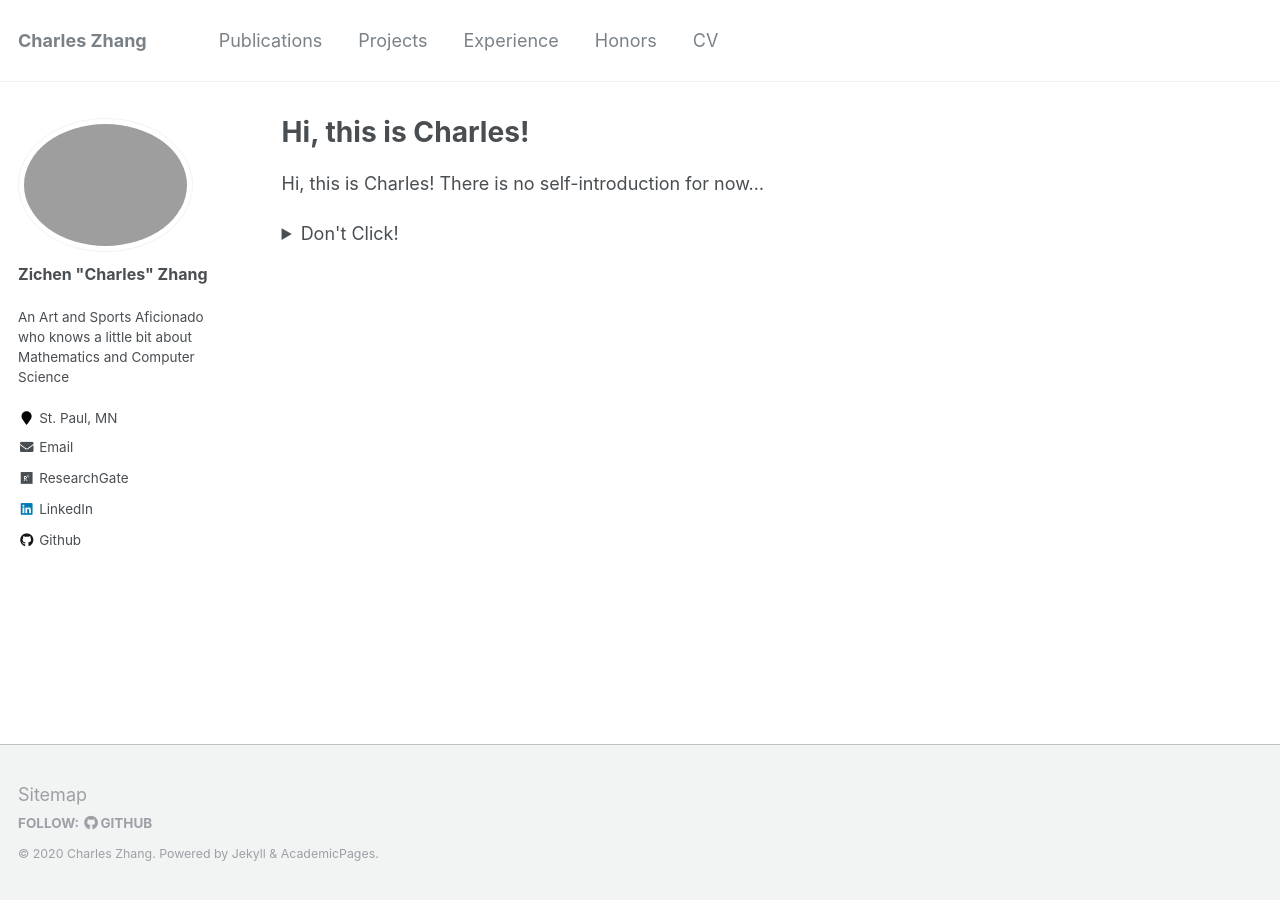
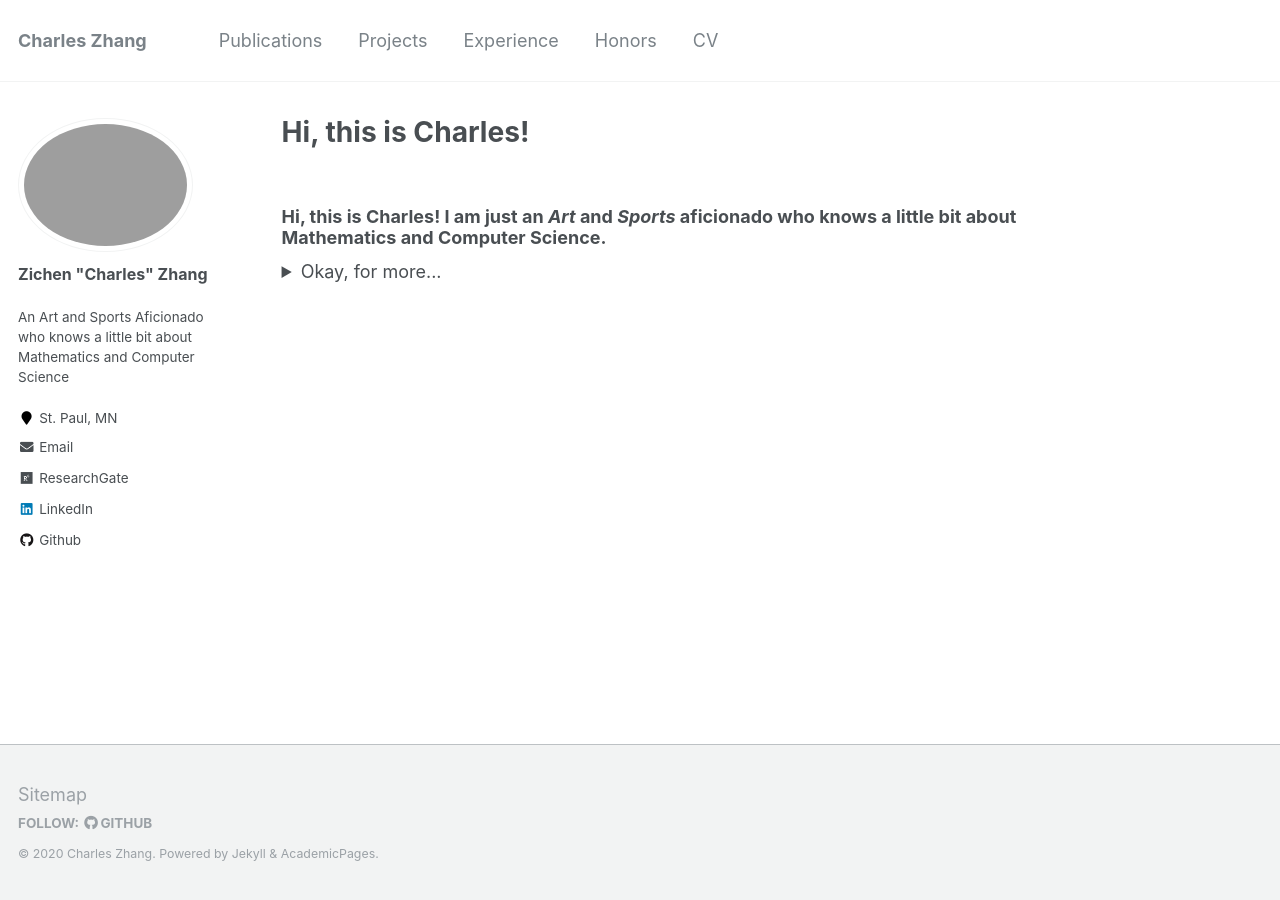
Before and after one commit to zcczhang/zcczhang.github.io, a Jekyll site: the page built from _pages/about.md, in a window 1280 px wide. Built offline with Jekyll 4.4.1, drawn with Linux system fonts in a browser that asks for light colours.

Commit message:
Update about.md

```diff
--- a/_pages/about.md
+++ b/_pages/about.md
@@ -8,11 +8,9 @@
   - /about.html
 ---
 
-Hi, this is Charles! There is no self-introduction for now...
+### Hi, this is Charles! I am just an ***Art*** and ***Sports*** aficionado who knows a little bit about Mathematics and Computer Science.
 
 
 <details>
-<summary>Don't Click!</summary>
-There is no self-introduction for now as well!
-
-</details>
+<summary>Okay, for more...</summary>
+I am a highly passionate first-year Mathematics and Computer Science student at Macalester College with a solid background in both pure mathematics and applied mathematics(invovled with computer and data science). I love competing in mathematical competitions to unveil the elegant beauty of the mathematics. With proficient skills in R, Java, Python, MATLAB, SQL, HTML, CSS, Hadoop,  I love using mathematical thinking to sovle practical problems. </details>
```
